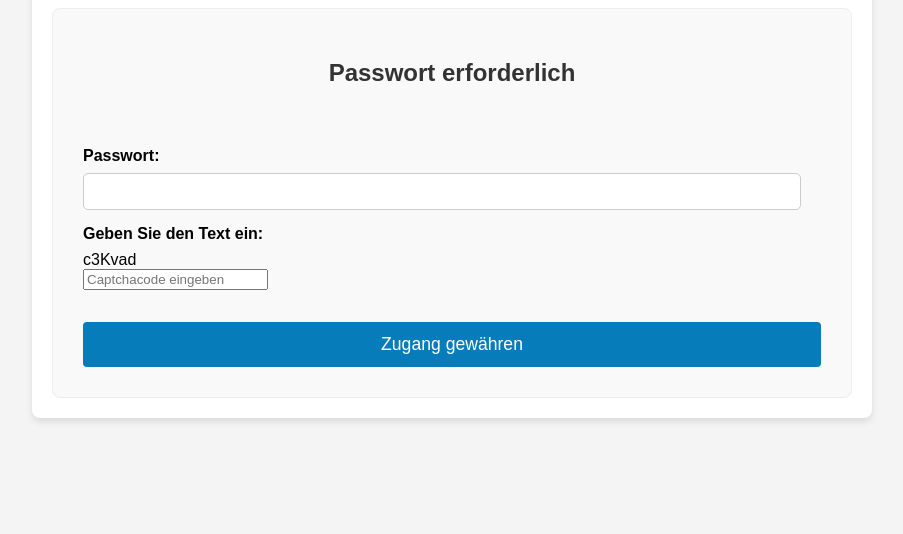
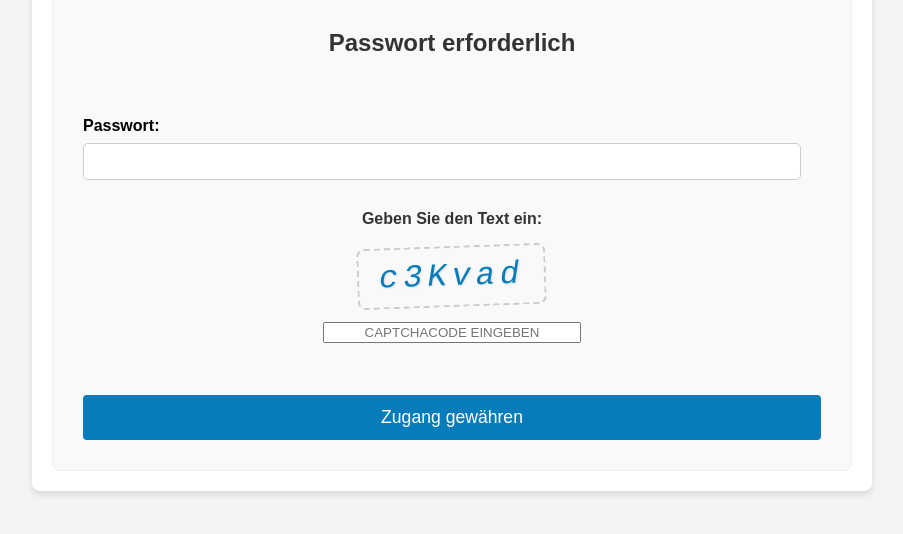
Before and after one commit to morloher779/KarriereFinder, a website: page public/index.html in a window 1280 px wide. Shown: the part 162-696 px from the top of the page, without its empty margins (188-1091 px from the left). Drawn offline with Linux system fonts and the light colour scheme.

Commit message:
Update style.css
added css for captcha

```diff
--- a/public/css/style.css
+++ b/public/css/style.css
@@ -667,3 +667,49 @@ nav ul li a:hover {
     text-align: center;
     margin-bottom: 15px;
 }
+
+/* --- Neue Styles für das Captcha --- */
+.captcha-container {
+    margin-top: 15px;
+    margin-bottom: 20px; /* Mehr Platz nach unten */
+    display: flex;
+    flex-direction: column; /* Elemente untereinander anordnen */
+    align-items: center; /* Alles horizontal zentrieren */
+}
+
+.captcha-container label {
+    text-align: center;
+    font-size: 1em;
+    color: var(--text-color-dark);
+}
+
+.captcha-image {
+    background-color: var(--background-light); /* Helles Grau als Hintergrund */
+    border: 2px dashed var(--border-medium); /* Ein gestrichelter Rand wirkt moderner */
+    border-radius: 8px; /* Abgerundete Ecken */
+    padding: 10px 20px;
+    margin-top: 10px;
+    margin-bottom: 15px;
+    display: inline-block;
+    font-size: 2em; /* Größere Schrift */
+    font-family: 'Courier New', Courier, monospace; /* Festere, gut lesbare Schriftart */
+    font-style: italic; /* Kursive Schrift für einen "gekritzelten" Look */
+    letter-spacing: 5px;
+    color: var(--primary-color); /* Deine Primärfarbe als Captcha-Textfarbe */
+    text-shadow: 1px 1px 2px rgba(0, 0, 0, 0.1); /* Leichter Schatten für Tiefe */
+    user-select: none;
+    transform: rotate(-2deg); /* Leichte Drehung für einen dynamischen Effekt */
+    transition: transform 0.3s ease; /* Übergang für Hover-Effekt */
+}
+
+.captcha-image:hover {
+    transform: rotate(0deg); /* Drehung bei Hover aufheben */
+}
+
+/* Stil für das Eingabefeld unter dem Captcha */
+.captcha-container input[type="text"] {
+    width: 100%;
+    max-width: 250px;
+    text-align: center;
+    text-transform: uppercase; /* Eingabe in Großbuchstaben, damit sie besser zum Captcha passt */
+}
```
